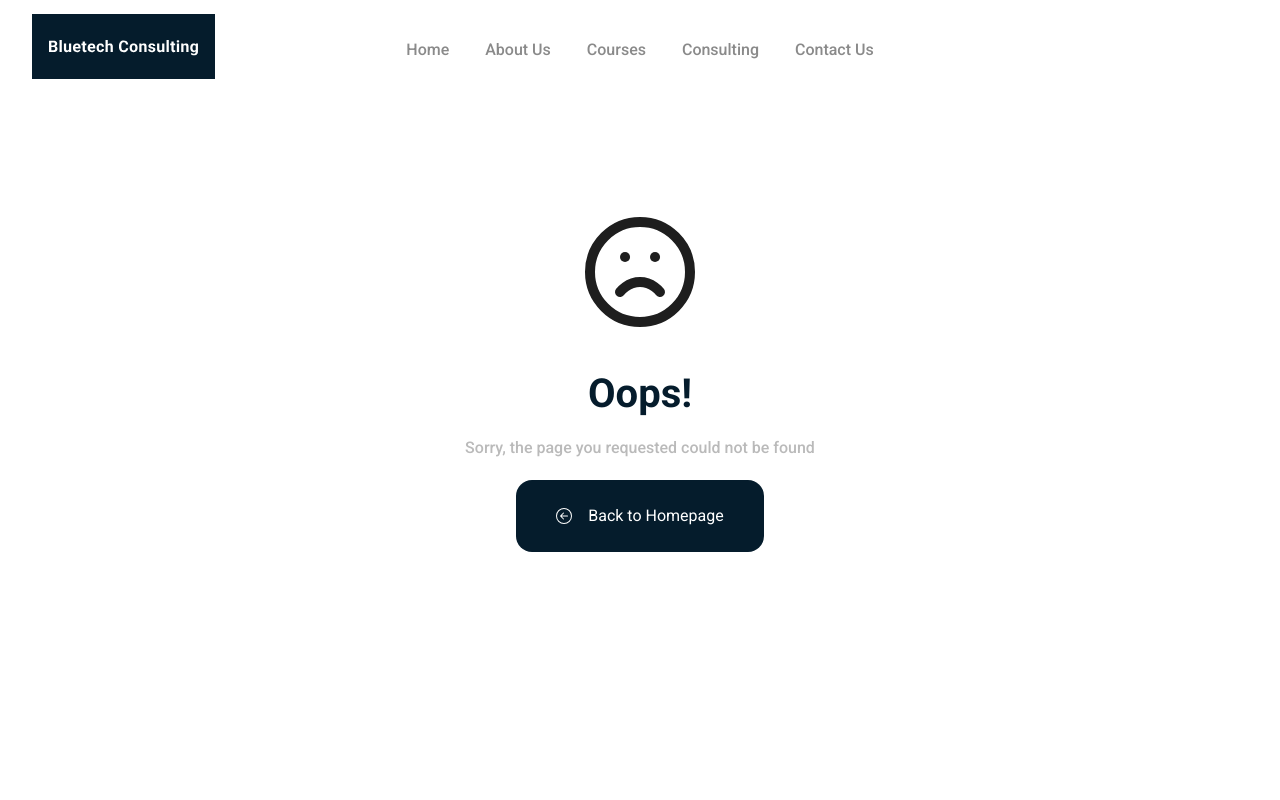
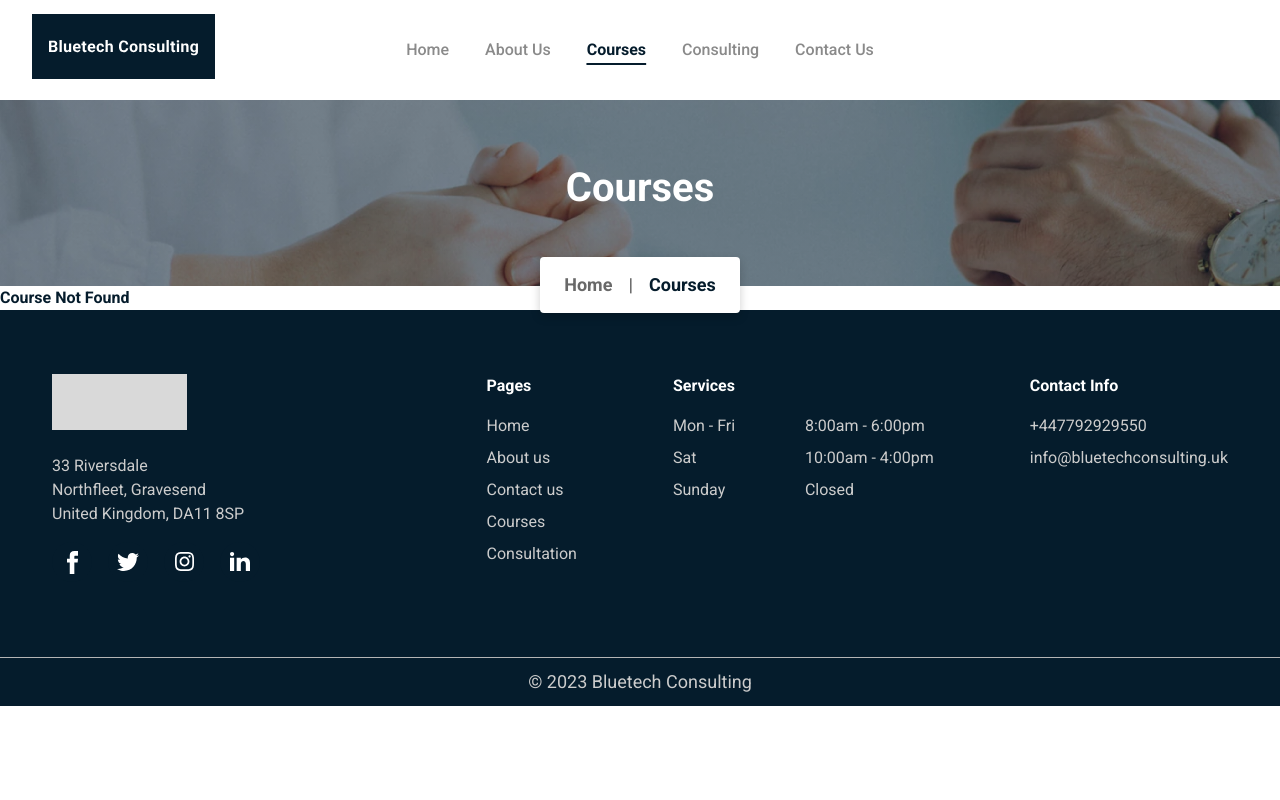
Before and after one commit to elijahthis/bluetech-consulting, a Next.js app: page /courses/1 in a window 1280 px wide. Before the commit this address had no page. Shown: the top 800 px of the page. Built offline with nearby package versions, Linux system fonts and the light colour scheme.

Commit message:
feat: courses home + nav issues

```diff
--- /dev/null
+++ b/app/courses/[id]/page.tsx
@@ -0,0 +1,32 @@
+import TitleBanner from "@/components/TitleBanner";
+import { courseList } from "@/data/constants";
+
+const CoursePage = ({ params }: { params: { id: string } }) => {
+	const currentCourse = courseList.find((course) => course.id === params.id);
+
+	if (!currentCourse) {
+		return (
+			<main>
+				<TitleBanner
+					title="Courses"
+					navList={[{ label: "Courses", link: "/courses" }]}
+				/>
+				<h1>Course Not Found</h1>
+			</main>
+		);
+	}
+
+	return (
+		<main>
+			<TitleBanner
+				title="Courses"
+				navList={[
+					{ label: "Courses", link: "/courses" },
+					{ label: currentCourse.short_title, link: currentCourse.page_url },
+				]}
+			/>
+		</main>
+	);
+};
+
+export default CoursePage;
--- a/components/Header/index.tsx
+++ b/components/Header/index.tsx
@@ -23,7 +23,8 @@ const Header = () => {
 						<li
 							key={ind}
 							className={`${
-								navItem.url === pathname
+								(pathname.startsWith(navItem.url) && navItem.url !== "/") ||
+								(pathname === "/" && navItem.url === "/")
 									? "text-[#051C2C] underline font-bold "
 									: "text-[#8A8A8A] font-medium"
 							} `}
--- a/components/SmallNav/index.tsx
+++ b/components/SmallNav/index.tsx
@@ -9,7 +9,7 @@ const SmallNav = ({
 	return (
 		<div className="grid place-items-center absolute w-full bottom-[-27px] ">
 			<div
-				className="rounded bg-white w-max px-6 py-4 flex flex-row items-center gap-4 text-[18px] leading-[24px] font-bold  "
+				className="rounded bg-white w-max px-6 py-4 flex flex-row items-center gap-4 text-[18px] leading-[24px] font-bold text-[#696969] "
 				style={{ boxShadow: "0px 4px 10px 0px rgba(0, 0, 0, 0.19)" }}
 			>
 				<Link href="/" className="text-[#696969]">
@@ -18,7 +18,14 @@ const SmallNav = ({
 				<span>|</span>
 				{navList.map((navTo, index) => (
 					<Fragment key={index}>
-						<Link href={navTo.link}>{navTo.label}</Link>
+						<Link
+							href={navTo.link}
+							className={`${
+								index === navList.length - 1 ? "text-[#051C2C]" : ""
+							}`}
+						>
+							{navTo.label}
+						</Link>
 						{index < navList.length - 1 && <span>|</span>}
 					</Fragment>
 				))}
--- a/data/constants.ts
+++ b/data/constants.ts
@@ -25,6 +25,7 @@ export const navList: { name: string; url: string }[] = [
 
 export const courseList: ICourse[] = [
 	{
+		id: "business-analysis",
 		long_title: "Business Analysis",
 		short_title: "Business Analysis",
 		short_desc:
@@ -59,6 +60,7 @@ export const courseList: ICourse[] = [
 		schedule: ["Weds: 6pm - 8pm", "Sats: 10am - 3pm "],
 	},
 	{
+		id: "scrum-mastering",
 		long_title: "Scrum Mastering",
 		short_title: "Scrum Master",
 		short_desc:
@@ -93,6 +95,7 @@ export const courseList: ICourse[] = [
 		schedule: ["Weds: 6pm - 8pm", "Sats: 10am - 3pm"],
 	},
 	{
+		id: "product-ownership",
 		long_title: "Product Ownership",
 		short_title: "Product Owner",
 		short_desc:
@@ -130,6 +133,7 @@ export const courseList: ICourse[] = [
 		schedule: ["Weds: 6pm - 8pm", "Sats: 10am - 3pm"],
 	},
 	{
+		id: "data-analysis",
 		long_title: "Data Analysis",
 		short_title: "Data Analysis",
 		short_desc:
--- a/data/types.ts
+++ b/data/types.ts
@@ -1,4 +1,5 @@
 export type ICourse = {
+	id: string;
 	long_title: string;
 	short_title: string;
 	short_desc: string;
```
